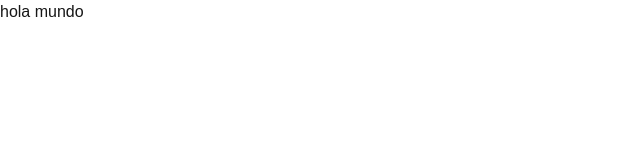
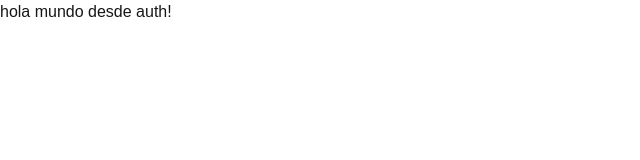
Before and after one commit to 20251-Ingenieria-WEB/udeaInnosistemas, a Next.js app: page /auth/page in a window 1280 px wide. Shown: the top 160 px of the page, without its empty margins (0-640 px from the left). Built offline with nearby package versions, Linux system fonts and the light colour scheme.

Commit message:
github actions

```diff
--- a/pages/auth/page.js
+++ b/pages/auth/page.js
@@ -3,7 +3,7 @@ export default function HomePage() {
   return (
     <>
 
-      <p>hola mundo</p>
+      <p>hola mundo desde auth!</p>
       {/* Agrega aquí el resto del contenido de tu index.html */}
     </>
   );
```
